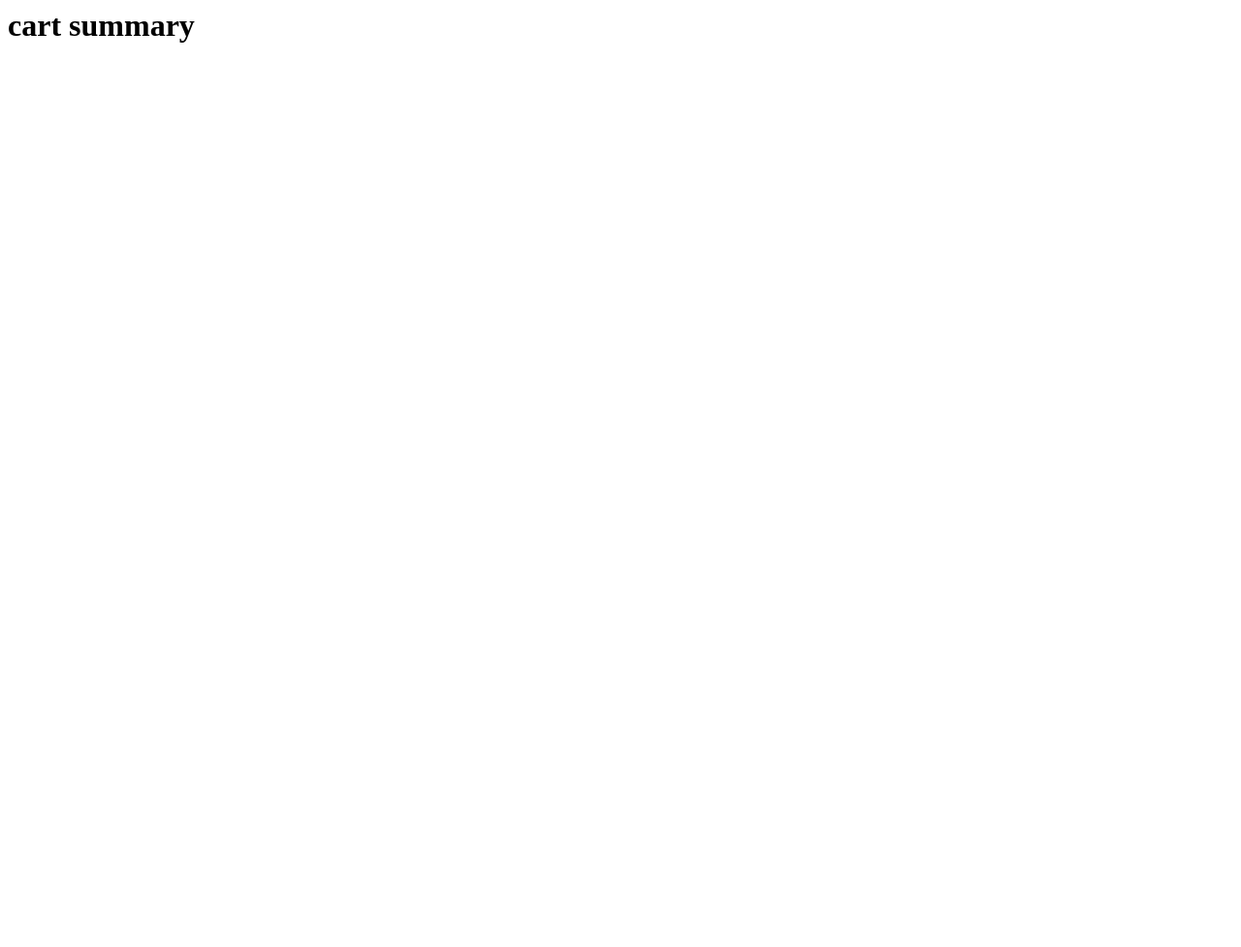
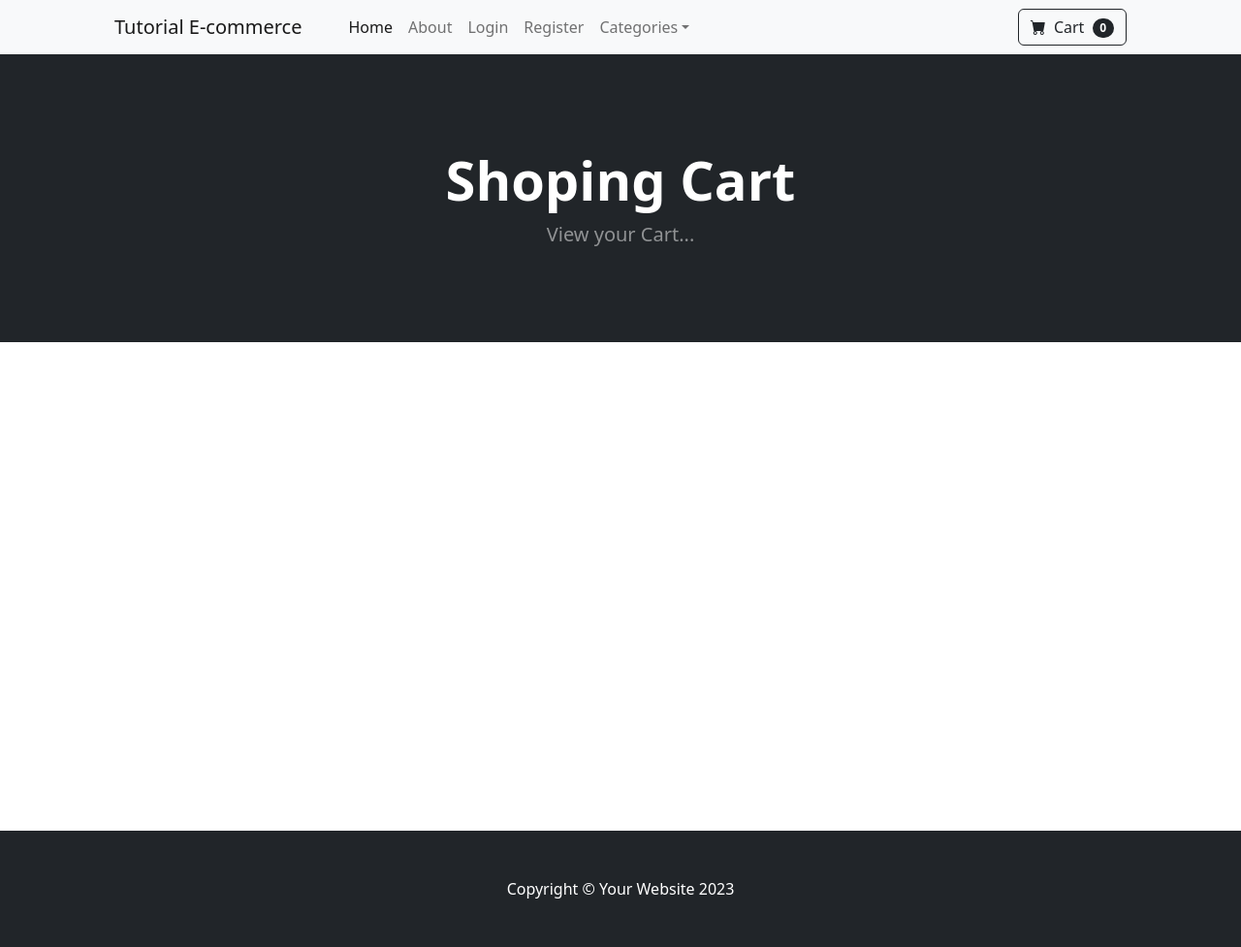
Before and after one commit to cesgomes/e_commerce, a Django app: page /cart/ in a window 1280 px wide. Before the commit the page is almost empty. Shown: the whole page at 97% size. Before the commit the page ends 44 px from the top, so only its background shows below. Run offline with Django 5.2, Linux system fonts and the light colour scheme; some libraries are stand-ins or nearby versions.

Commit message:
Cart Summary e Navbar

```diff
--- a/cart/templates/cart_summary.html
+++ b/cart/templates/cart_summary.html
@@ -1 +1,15 @@
-<h1>cart summary</h1>
+{% extends "base.html" %}
+{% block content %}
+<!---->
+<header class="bg-dark py-5">
+    <div class="container px-4 px-lg-5 my-5">
+        <div class="text-center text-white">
+            <h1 class="display-4 fw-bolder">Shoping Cart</h1>
+            <p class="lead fw-normal text-white-50 mb-0">View your Cart...</p>
+        </div>
+    </div>
+</header>
+
+<br/><br/><br/><br/><br/><br/><br/><br/><br/><br/><br/><br/><br/><br/><br/><br/><br/><br/><br/><br/><br/>
+
+{% endblock %}
--- a/store/templates/navbar.html
+++ b/store/templates/navbar.html
@@ -25,11 +25,11 @@
                         </li>
                     </ul>
                     <form class="d-flex">
-                        <button class="btn btn-outline-dark" type="submit">
+                        <a href="{% url "cart_summary" %}" class="btn btn-outline-dark">
                             <i class="bi-cart-fill me-1"></i>
                             Cart
                             <span class="badge bg-dark text-white ms-1 rounded-pill">0</span>
-                        </button>
+                        </a>
                     </form>
                 </div>
             </div>
```
